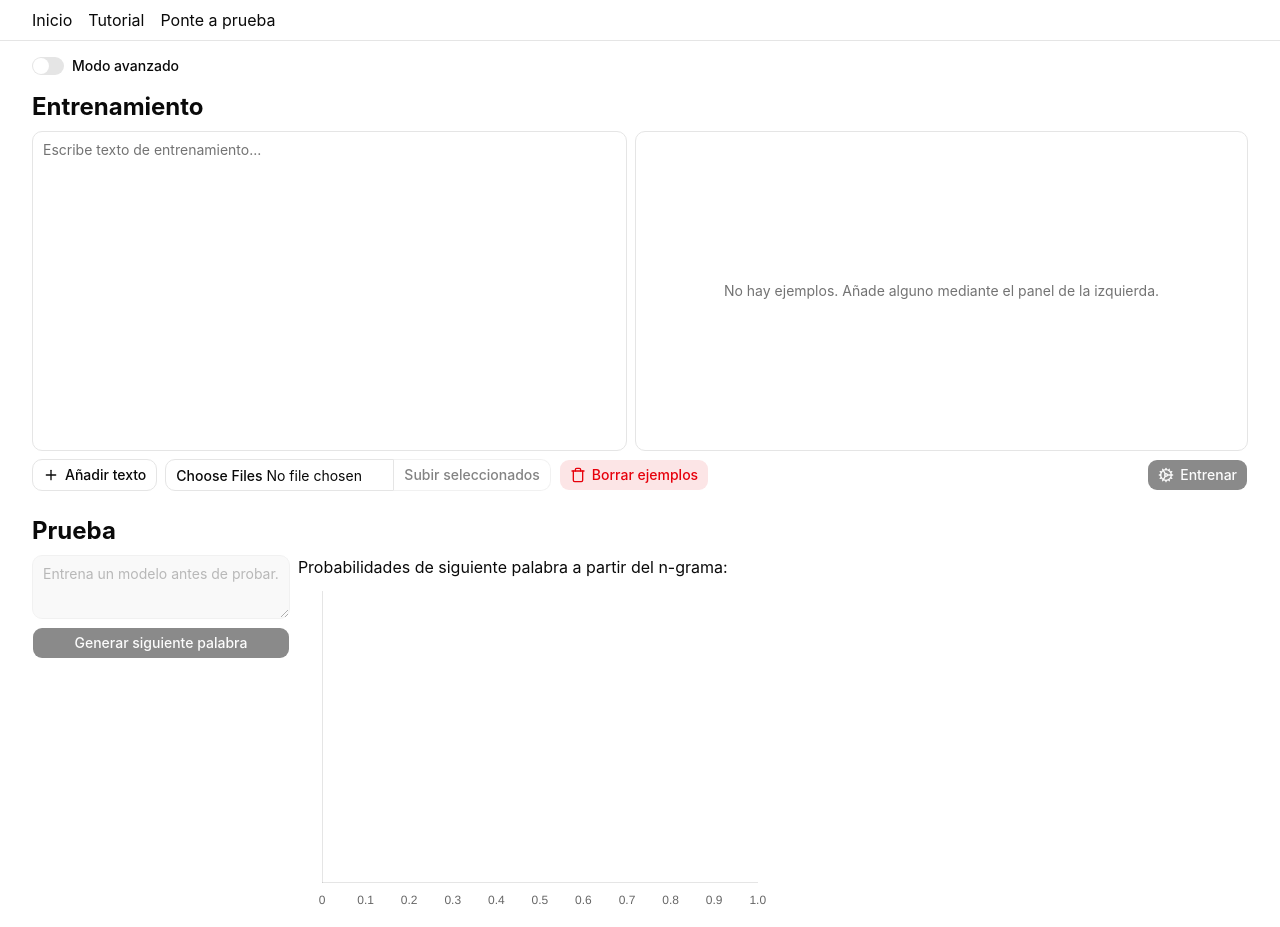
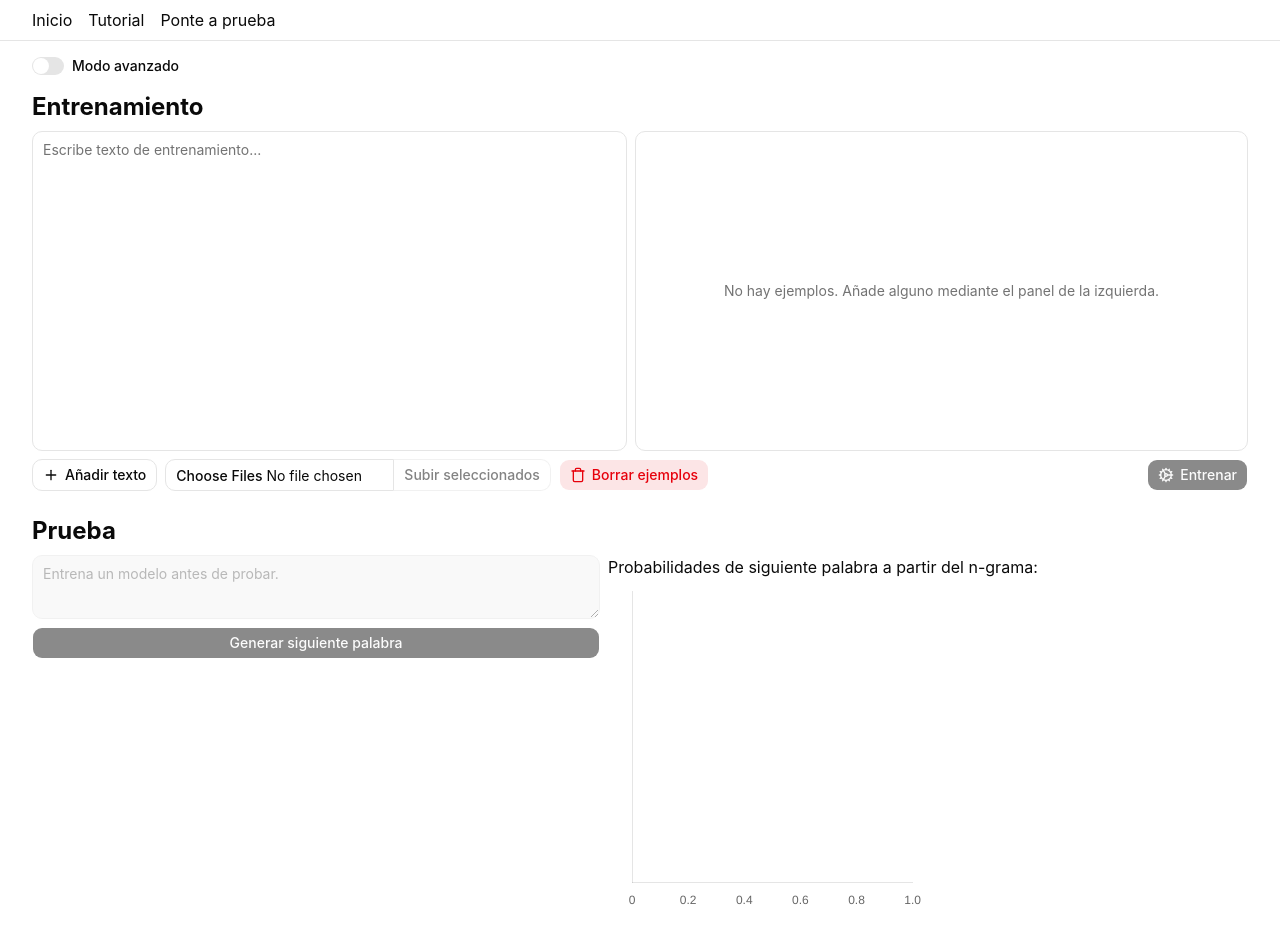
Before and after one commit to ElenaTomasVela/GlassParrot, a React (Vite) app: page / in a window 1280 px wide. Built offline with nearby package versions, Linux system fonts and the light colour scheme.

Commit message:
fix: fix some layout issues

```diff
--- a/src/views/ModelTrainingView/ModelTrainingView.tsx
+++ b/src/views/ModelTrainingView/ModelTrainingView.tsx
@@ -215,8 +215,8 @@ export const ModelTrainingView = (props: {}) => {
       <br />
 
       <H1>Prueba</H1>
-      <div className="flex gap-2 not-md:flex-col">
-        <div className="flex flex-col gap-2">
+      <div className="flex gap-2 not-lg:flex-col">
+        <div className="flex flex-col gap-2 flex-1">
           <Textarea
             className=""
             placeholder={
@@ -238,7 +238,6 @@ export const ModelTrainingView = (props: {}) => {
           </Button>
         </div>
         {
-          // !data.isGenerateNextWordDisabled &&
           <div className="flex flex-col gap-3 flex-1">
             <div>
               Probabilidades de siguiente palabra a partir del n-grama:{" "}
@@ -251,18 +250,15 @@ export const ModelTrainingView = (props: {}) => {
                     .join(" ")}
               </b>
             </div>
-            <div className="flex gap-2 items-center px-4 h-full not-md:flex-col">
-              <div className="flex-1 relative h-80">
+            <div className="flex gap-2 items-center px-4 h-full not-xl:flex-col">
+              <div className="flex-1 relative h-80 w-full">
                 <Bar
                   data={data.nextWordBarData}
                   options={data.nextWordChartOptions}
                 />
               </div>
               <div className="flex-1 relative h-80">
-                <Pie
-                  data={data.nextWordPieData}
-                  // options={data.nextWordPieOptions}
-                />
+                <Pie data={data.nextWordPieData} />
               </div>
             </div>
           </div>
```
